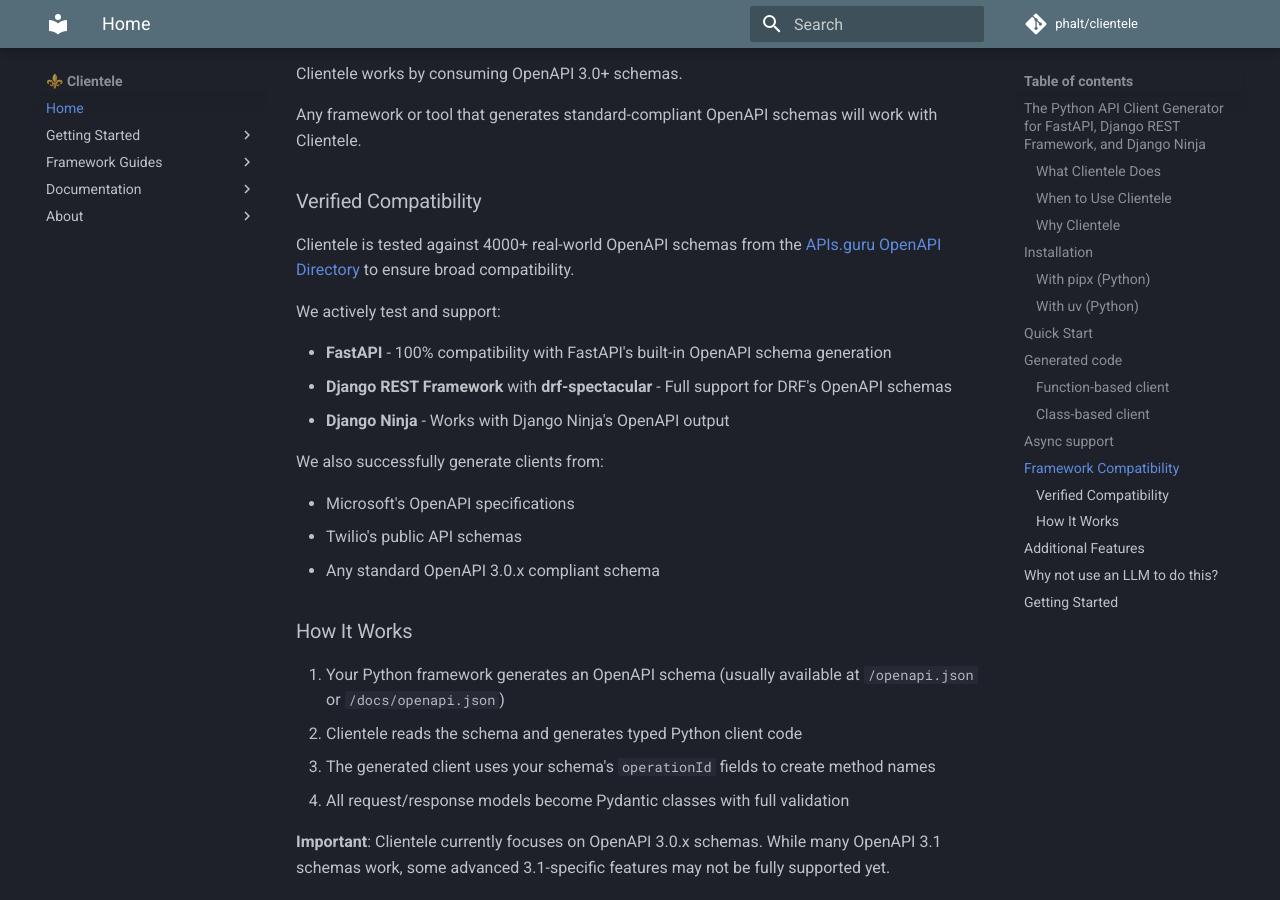
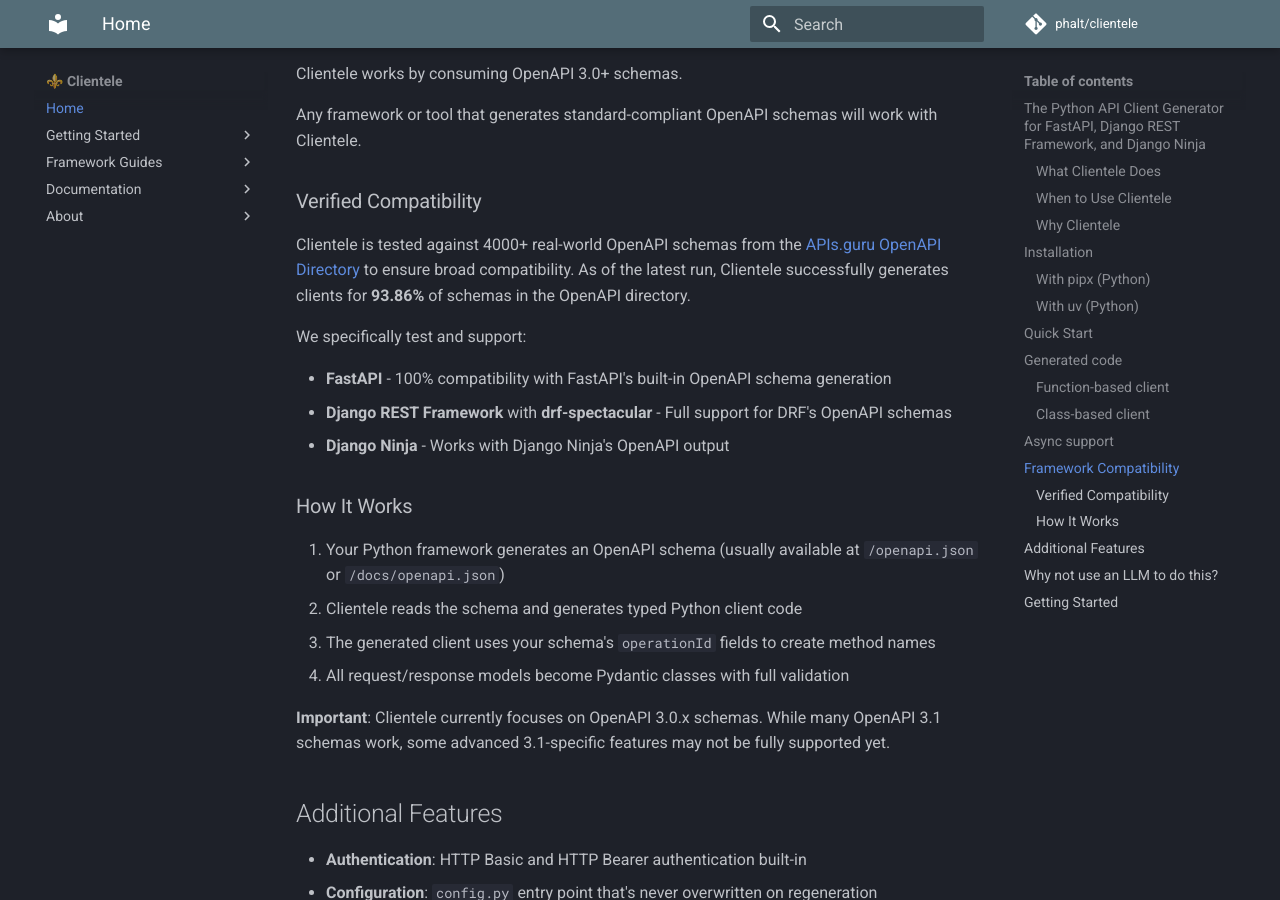
Before and after one commit to phalt/clientele, an MkDocs documentation site: the page built from docs/index.md, in a window 1280 px wide and 900 px high, scrolled down 3179 px. Built offline with MkDocs 1.6.1 and Material for MkDocs 9.7.7, drawn with Linux system fonts in a browser that asks for light colours; comment, search, counter and statistics services are not loaded.

Commit message:
Correct wording

```diff
--- a/docs/index.md
+++ b/docs/index.md
@@ -139,19 +139,13 @@
 
 ### Verified Compatibility
 
-Clientele is tested against 4000+ real-world OpenAPI schemas from the [APIs.guru OpenAPI Directory](https://github.com/APIs-guru/openapi-directory) to ensure broad compatibility.
+Clientele is tested against 4000+ real-world OpenAPI schemas from the [APIs.guru OpenAPI Directory](https://github.com/APIs-guru/openapi-directory) to ensure broad compatibility. As of the latest run, Clientele successfully generates clients for **93.86%** of schemas in the OpenAPI directory.
 
-We actively test and support:
+We specifically test and support:
 
 - **FastAPI** - 100% compatibility with FastAPI's built-in OpenAPI schema generation
 - **Django REST Framework** with **drf-spectacular** - Full support for DRF's OpenAPI schemas
 - **Django Ninja** - Works with Django Ninja's OpenAPI output
-
-We also successfully generate clients from:
-
-- Microsoft's OpenAPI specifications
-- Twilio's public API schemas
-- Any standard OpenAPI 3.0.x compliant schema
 
 ### How It Works
 
```
Also changed, not shown: README.md (+2 -8 lines).
